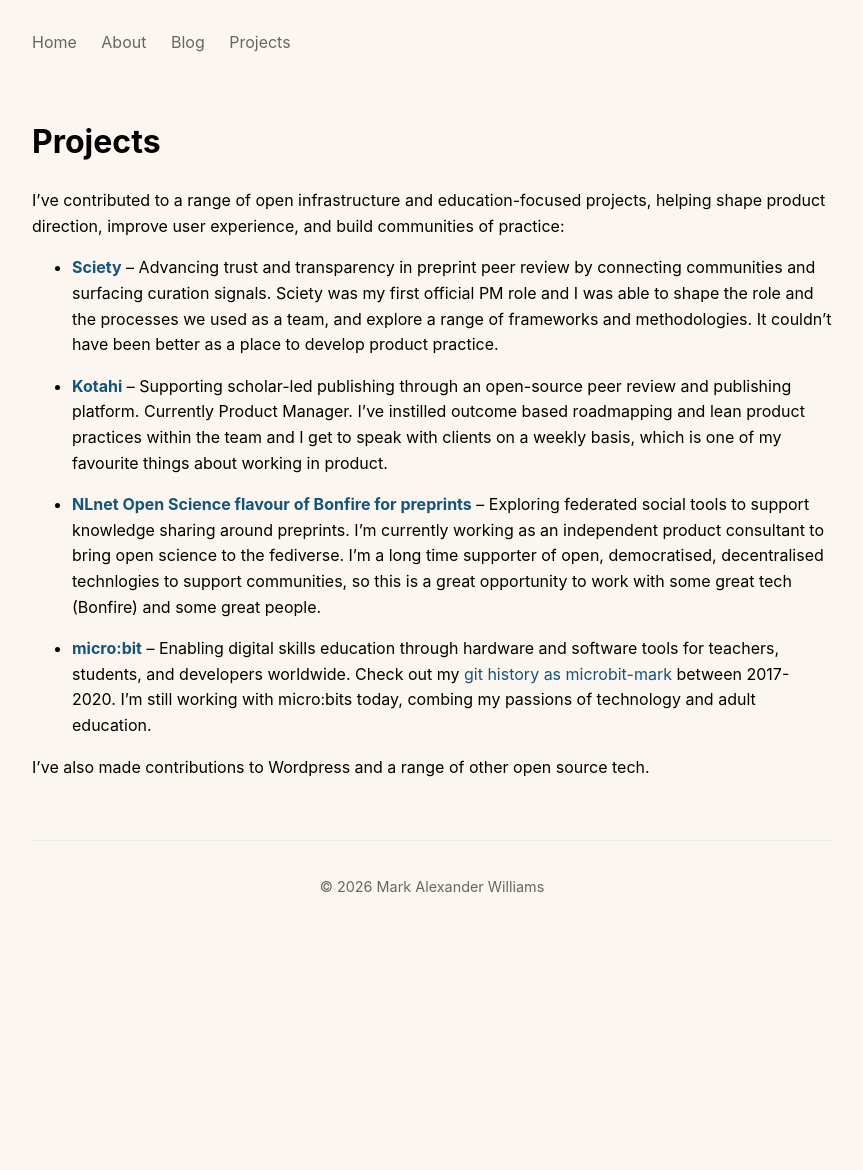
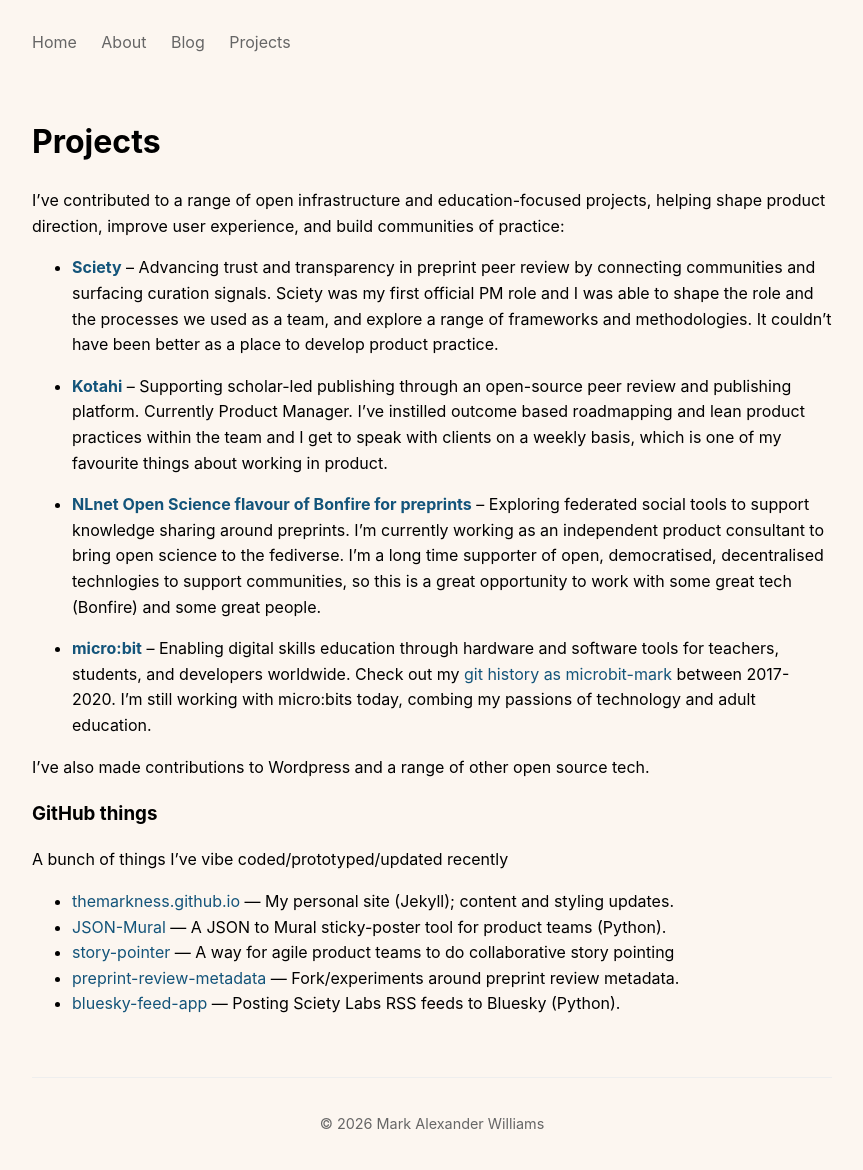
Before and after one commit to themarkness/themarkness.github.io, a Jekyll site: the page built from projects.md, in a window 1280 px wide. Shown: the whole page, without its empty margins (208-1071 px from the left). Built offline with Jekyll 4.4.1, drawn with Linux system fonts in a browser that asks for light colours; before the commit the page ends 933 px from its top, so only the background shows below that.

Commit message:
add recent GitHub projects and contributions to Projects section

```diff
--- a/projects.md
+++ b/projects.md
@@ -20,3 +20,13 @@
 - [**micro:bit**](https://microbit.org/) – Enabling digital skills education through hardware and software tools for teachers, students, and developers worldwide. Check out my [git history as microbit-mark](https://github.com/microbit-mark?tab=overview&from=2020-12-01&to=2020-12-31) between 2017-2020. I'm still working with micro:bits today, combing my passions of technology and adult education.
 
 I've also made contributions to Wordpress and a range of other open source tech.
+
+### GitHub things
+
+A bunch of things I've vibe coded/prototyped/updated recently
+
+- [themarkness.github.io](https://github.com/themarkness/themarkness.github.io) — My personal site (Jekyll); content and styling updates.
+- [JSON-Mural](https://github.com/themarkness/JSON-Mural) — A JSON to Mural sticky-poster tool for product teams (Python).
+- [story-pointer](https://github.com/themarkness/story-pointer) — A way for agile product teams to do collaborative story pointing
+- [preprint-review-metadata](https://github.com/themarkness/preprint-review-metadata) — Fork/experiments around preprint review metadata.
+- [bluesky-feed-app](https://github.com/themarkness/bluesky-feed-app) — Posting Sciety Labs RSS feeds to Bluesky (Python).
```
